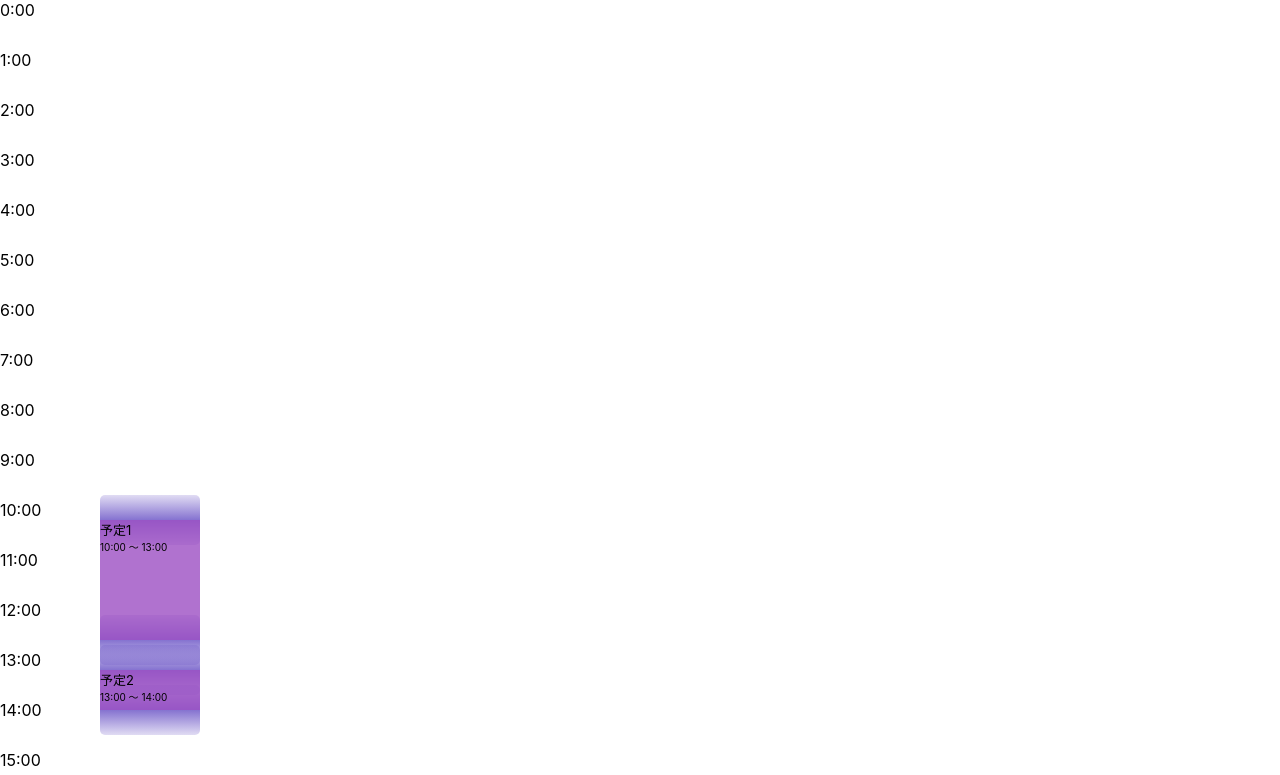
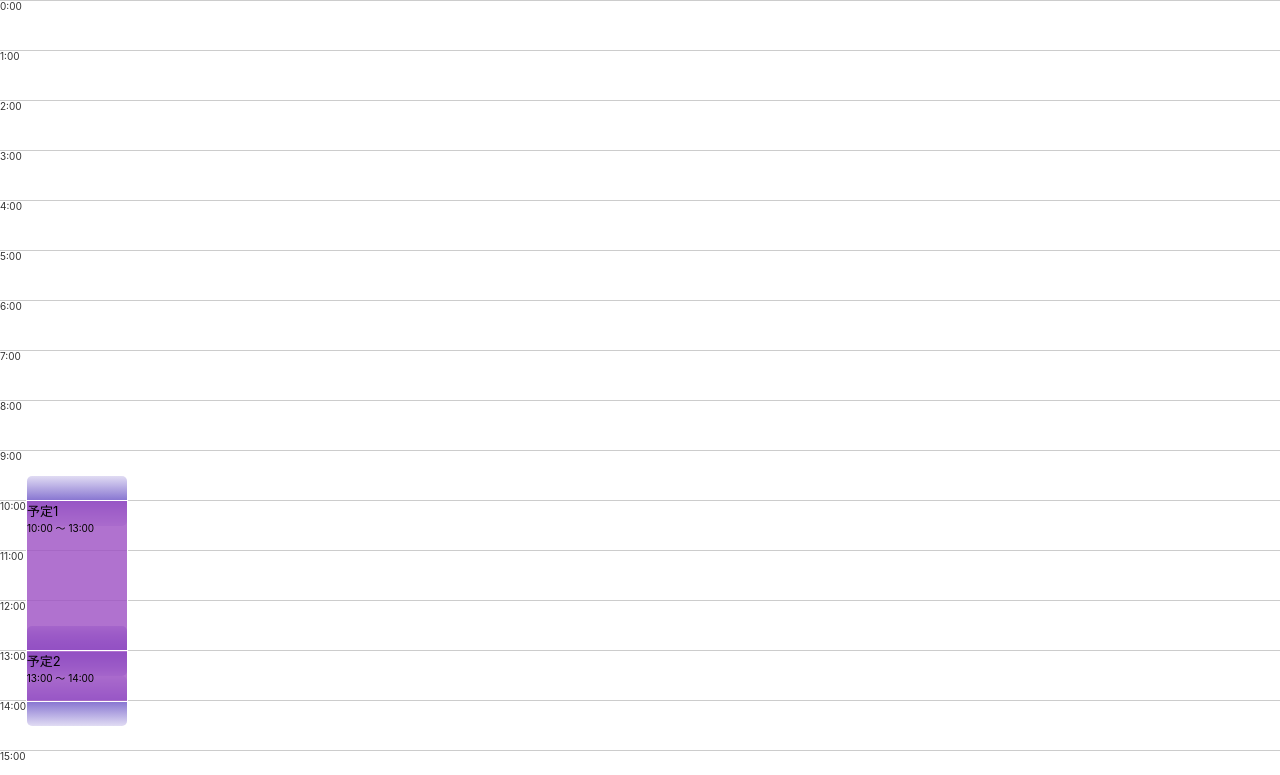
Before and after one commit to fumicode/fuzzy-session-react, a React (Create React App) app: page / in a window 1280 px wide. Shown: the top 775 px of the page. Built offline with nearby package versions, Linux system fonts and the light colour scheme.

Commit message:
いろいろ整えた

```diff
--- a/src/App.scss
+++ /dev/null
@@ -1,14 +0,0 @@
-
-
-
-
-.c-daily-timeline{
-  display: flex;
-  flex-direction: column;
-
-  >.e-hour{
-    height: 50px;
-
-  }
-
-}
--- a/src/App.tsx
+++ b/src/App.tsx
@@ -1,4 +1,3 @@
-import './App.scss';
 import { DailyTimelineView } from './Components/DailyTimelineView';
 import Session from './Components/Session';
 import TimeRange from './Components/TimeRange';
--- a/src/Components/DailyTimelineView.tsx
+++ b/src/Components/DailyTimelineView.tsx
@@ -1,4 +1,6 @@
 import { FC } from 'react';
+import styled from 'styled-components';
+
 import 'core-js/features/array';
 
 import Session, { SessionView } from './Session'
@@ -6,7 +8,7 @@ import ViewModel from './ViewModel'
 
 export type DailyTimelineViewModel = ViewModel<Session[]>;
 
-export const DailyTimelineView: FC<DailyTimelineViewModel> = (props)=>{
+export const DailyTimelineView: FC<DailyTimelineViewModel> = styled((props: DailyTimelineViewModel)=>{
   const sessions = props.main;
 
   const hoursMax = 24;
@@ -15,24 +17,54 @@ export const DailyTimelineView: FC<DailyTimelineViewModel> = (props)=>{
   const sessionsBelongsToHour = distributeSessionsToHours(sessions);
 
   return (
-    <div className='c-daily-timeline'>
+    <div className={props.className}>
       {
         hoursArray.map((hour)=>
-          <div className='e-hour'>
-            {hour}:00
+          <div className='e-hour-line'>
+            <div className="e-hour-label">{hour}:00</div>
+            <div className="e-hour-content">
             {
               (sessionsBelongsToHour.get(hour) || []).map((session)=>
-                <div style={{marginLeft:'100px'}}>
-                  <SessionView main={session}/>
-                </div>
+                <SessionView main={session}/>
               )
             }
+            </div>
           </div>
         )
       }
     </div>
   );
+})`
+display: flex;
+flex-direction: column;
+
+>.e-hour-line{
+  position: relative;
+
+  height: 50px;
+  &::before{
+    position: absolute;
+      top: 0;
+      left: 0;
+      right: 0;
+      z-index: -1;
+    display: block;
+    content: ' ';
+    border-top: 1px solid #ccc;
+  }
+
+  display: flex;
+
+  >.e-hour-label{
+
+    font-size: 10px;
+    color: #333;
+
+  }
+  >.e-hour-content{
+  }
 }
+`;
 
 function distributeSessionsToHours(sessions: Session[]) {
   const hourToSessions = sessions.reduce((map, s)=>{
--- a/src/Components/Session.tsx
+++ b/src/Components/Session.tsx
@@ -1,10 +1,10 @@
 import { FC } from 'react';
+import styled from 'styled-components';
 
 import ViewModel from './ViewModel'
 
 import TimeRange, { TimeRangeView } from './TimeRange';
 
-import styled from 'styled-components';
 
 
 export default class Session{
@@ -26,7 +26,7 @@ export const SessionView: FC<SessionViewModel> = styled((props:SessionViewModel)
   const hoursNum = range.durationHour;
 
   return (
-    <div className={className} style={{height:`${hoursNum*40}px`}}>
+    <div className={className} style={{height:`${hoursNum*50}px`}}>
       <div style={{fontSize:'13px'}}>
         {session.title}
       </div>
@@ -53,7 +53,10 @@ position: relative;
 width: 100px;
 height:  200px; //とりあえず仮で
 
+border:1px solid white;
+
 background: hsla(280, 50%, 54%, 0.8);
+
 
 &:hover{
   > .e-time-range-wrapper > .e-time-range{
```
Also changed, not shown: 1 other file (tests, documents, lock files or other folders).
